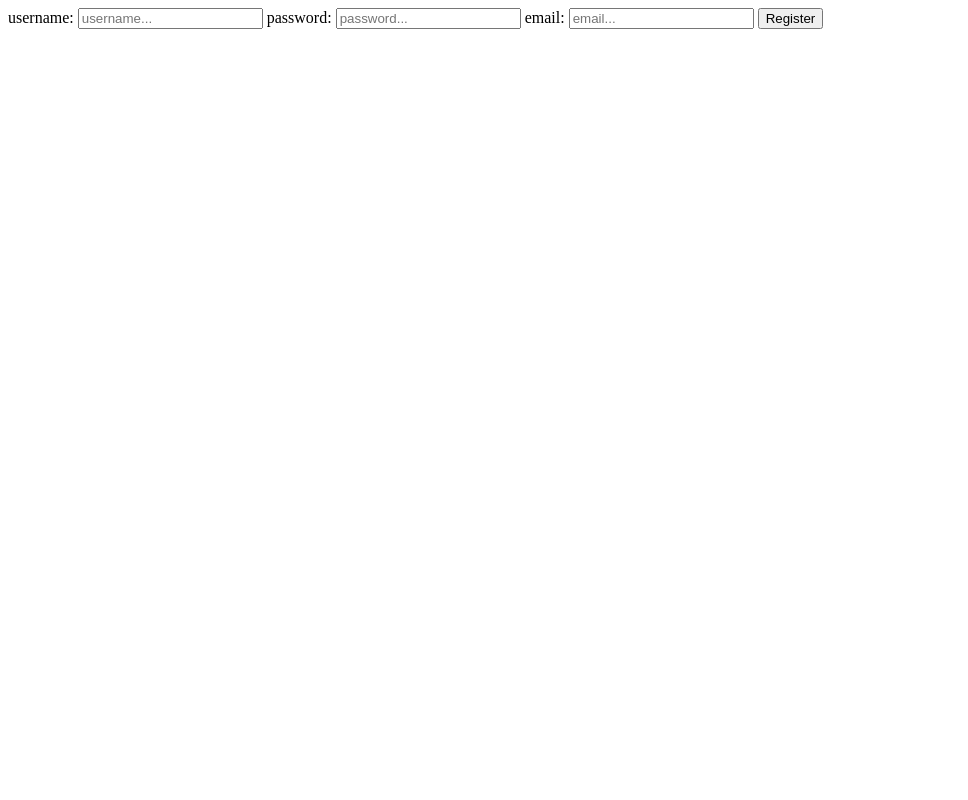
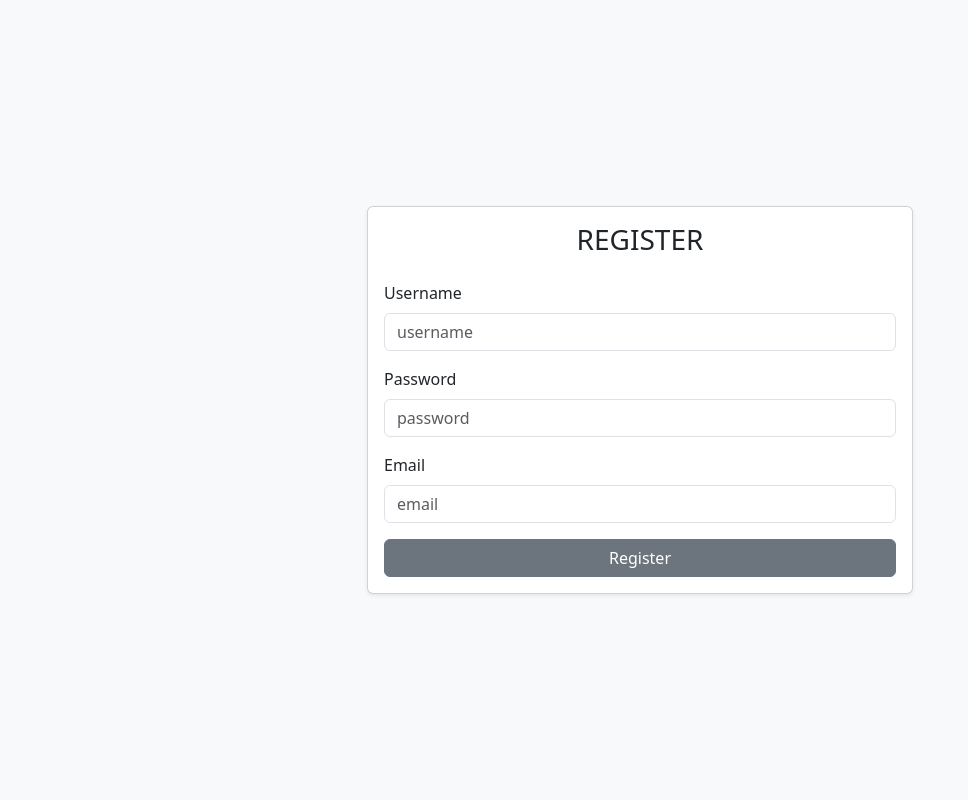
Before and after one commit to hikmalryvaldi/Blogging-KPL-Sederhana, a PHP site: page /users/register.php in a window 1280 px wide. Shown: the whole page, without its empty margins (0-968 px from the left). Run offline with PHP 8.4, Linux system fonts and the light colour scheme.

Commit message:
style register

```diff
--- a/users/register.php
+++ b/users/register.php
@@ -6,23 +6,38 @@
   <meta charset="UTF-8">
   <meta name="viewport" content="width=device-width, initial-scale=1.0">
   <title>Register</title>
+  <link href="https://cdn.jsdelivr.net/npm/bootstrap@5.3.0-alpha3/dist/css/bootstrap.min.css" rel="stylesheet">
 </head>
 
-<body>
+<body class="d-flex justify-content-center align-items-center min-vh-100 bg-light">
+  <div class="container">
+    <div class="row justify-content-center">
+      <div class="col-md-6">
+        <div class="card shadow-sm">
+          <div class="card-body">
+            <h3 class="card-title text-center mb-4">REGISTER</h3>
+            <form action="../includes/formhandler.inc.php" method="post">
+              <div class="mb-3">
+                <label for="username" class="form-label">Username</label>
+                <input type="text" class="form-control" name="username" placeholder="username">
+              </div>
+              <div class="mb-3">
+                <label for="pwd" class="form-label">Password</label>
+                <input type="password" class="form-control" name="pwd" placeholder="password">
+              </div>
+              <div class="mb-3">
+                <label for="email" class="form-label">Email</label>
+                <input type="text" class="form-control" name="email" placeholder="email">
+              </div>
+              <button type="submit" class="btn btn-secondary w-100">Register</button>
+            </form>
+          </div>
+        </div>
+      </div>
+    </div>
+  </div>
 
-  <form action="../includes/formhandler.inc.php" method="post">
-    <label for="username">username:</label>
-    <input type="text" name="username" placeholder="username...">
-
-    <label for="pwd">password:</label>
-    <input type="password" name="pwd" placeholder="password...">
-
-    <label for="email">email:</label>
-    <input type="text" name="email" placeholder="email...">
-
-    <button type="submit">Register</button>
-  </form>
-
+  <script src="https://cdn.jsdelivr.net/npm/bootstrap@5.3.0-alpha3/dist/js/bootstrap.bundle.min.js"></script>
 </body>
 
 </html>
```
